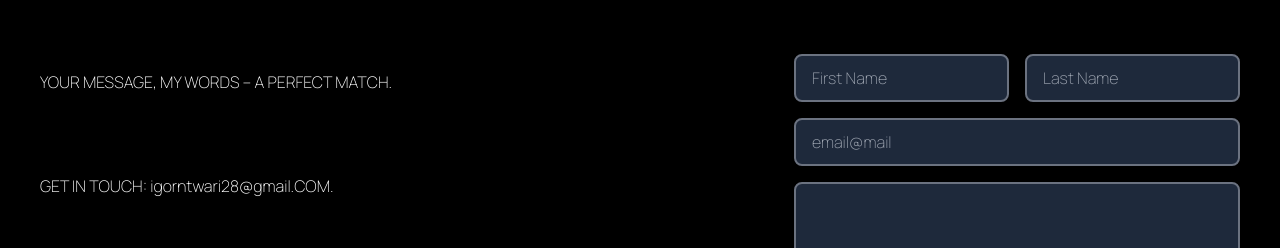
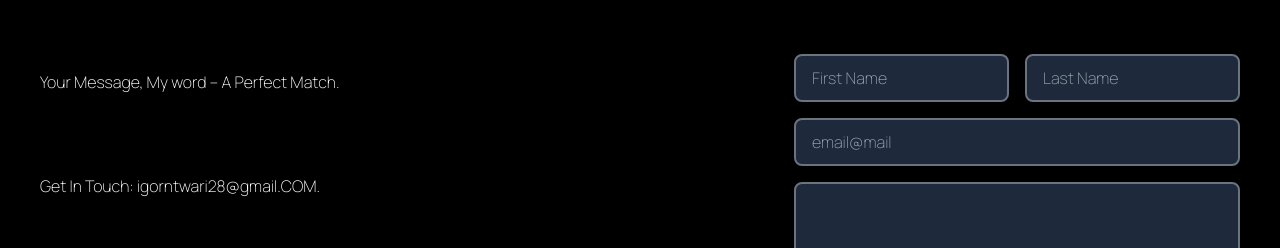
Before and after one commit to igorntwari/portfolio, a React (Create React App) app: page /contact in a window 1280 px wide. Shown: the part 178-426 px from the top of the page. Built offline with nearby package versions, Linux system fonts and the light colour scheme.

Commit message:
fix: made some changes in texts

```diff
--- a/src/pages/Contact.tsx
+++ b/src/pages/Contact.tsx
@@ -61,8 +61,8 @@ function Contact() {
       </div>
       <div className="flex md:flex-row md:justify-between px-10 flex-col">
         <div className="flex flex-col md:gap-20 sm:gap-10 sm:text-base text-xs gap-6 py-4">
-          <h1>YOUR MESSAGE, MY WORDS – A PERFECT MATCH.</h1>
-          <h1>GET IN TOUCH: igorntwari28@gmail.COM.</h1>
+          <h1>Your  Message, My word – A Perfect Match.</h1>
+          <h1>Get In Touch: igorntwari28@gmail.COM.</h1>
           <h1 className="uppercase text-xl">find me on :</h1>
           <div className="flex gap-6">
             <a
```
